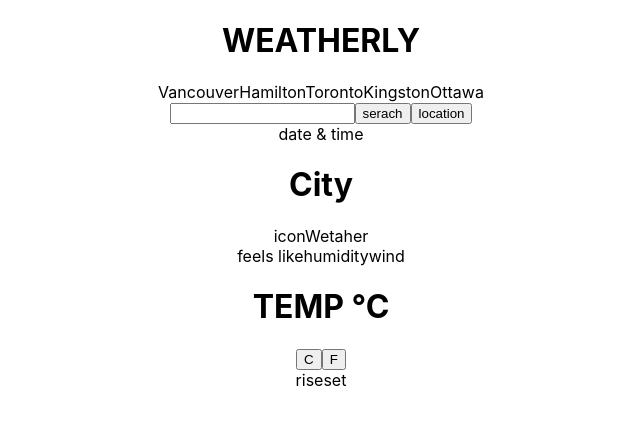
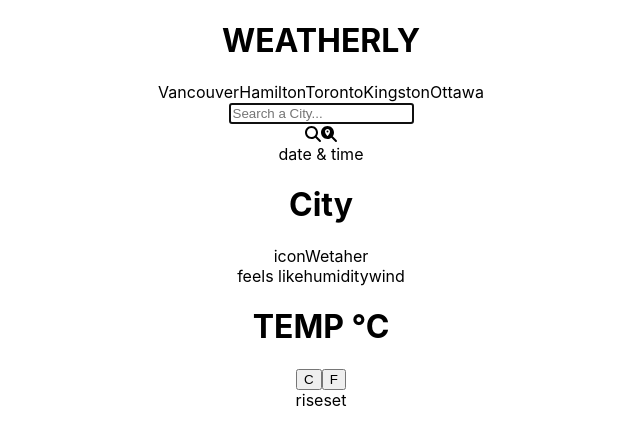
Before and after one commit to JubzCodes/Weatherly, a React (Create React App) app: page / in a window 1280 px wide. Shown: the top 444 px of the page, without its empty margins (319-959 px from the left). Built offline with nearby package versions, Linux system fonts and the light colour scheme.

Commit message:
add search component

```diff
--- a/package.json
+++ b/package.json
@@ -3,6 +3,10 @@
   "version": "0.1.0",
   "private": true,
   "dependencies": {
+    "@fortawesome/fontawesome-svg-core": "^6.2.0",
+    "@fortawesome/free-regular-svg-icons": "^6.2.0",
+    "@fortawesome/free-solid-svg-icons": "^6.2.0",
+    "@fortawesome/react-fontawesome": "^0.2.0",
     "@testing-library/jest-dom": "^5.16.5",
     "@testing-library/react": "^13.4.0",
     "@testing-library/user-event": "^13.5.0",
--- a/src/App.js
+++ b/src/App.js
@@ -1,4 +1,5 @@
 import './App.css';
+import Search from './components/Search';
 
 function App() {
   return (
@@ -13,11 +14,7 @@ function App() {
       </div>
       <div className="search-and-city">
         <div className="search">
-          <div className="search-div">
-            <input className="search-bar"></input>
-            <button>serach</button>
-            <button>location</button>
-          </div>
+          <Search />
           <span>date & time</span>
         </div>
         <div className="city">
--- /dev/null
+++ b/src/components/Search.js
@@ -0,0 +1,28 @@
+import { useState } from 'react'
+import { FontAwesomeIcon } from "@fortawesome/react-fontawesome";
+import { faMagnifyingGlass, faMagnifyingGlassLocation } from "@fortawesome/free-solid-svg-icons";
+
+const Search = () => {
+
+  //CITY STATE
+  const [city, setCity] = useState('');
+
+  return (
+    <div>
+      <input
+      className='search-bar'
+      type="text"
+      placeholder='Search a City...'
+      value={city}
+      onChange={(e)=> setCity(e.target.value)}
+      autoFocus
+      ></input>
+      <div>
+      <FontAwesomeIcon icon={faMagnifyingGlass}></FontAwesomeIcon>
+      <FontAwesomeIcon icon={faMagnifyingGlassLocation}></FontAwesomeIcon>
+      </div>
+    </div>
+  )
+}
+
+export default Search
```
Also changed, not shown: 1 other file (tests, documents, lock files or other folders).
